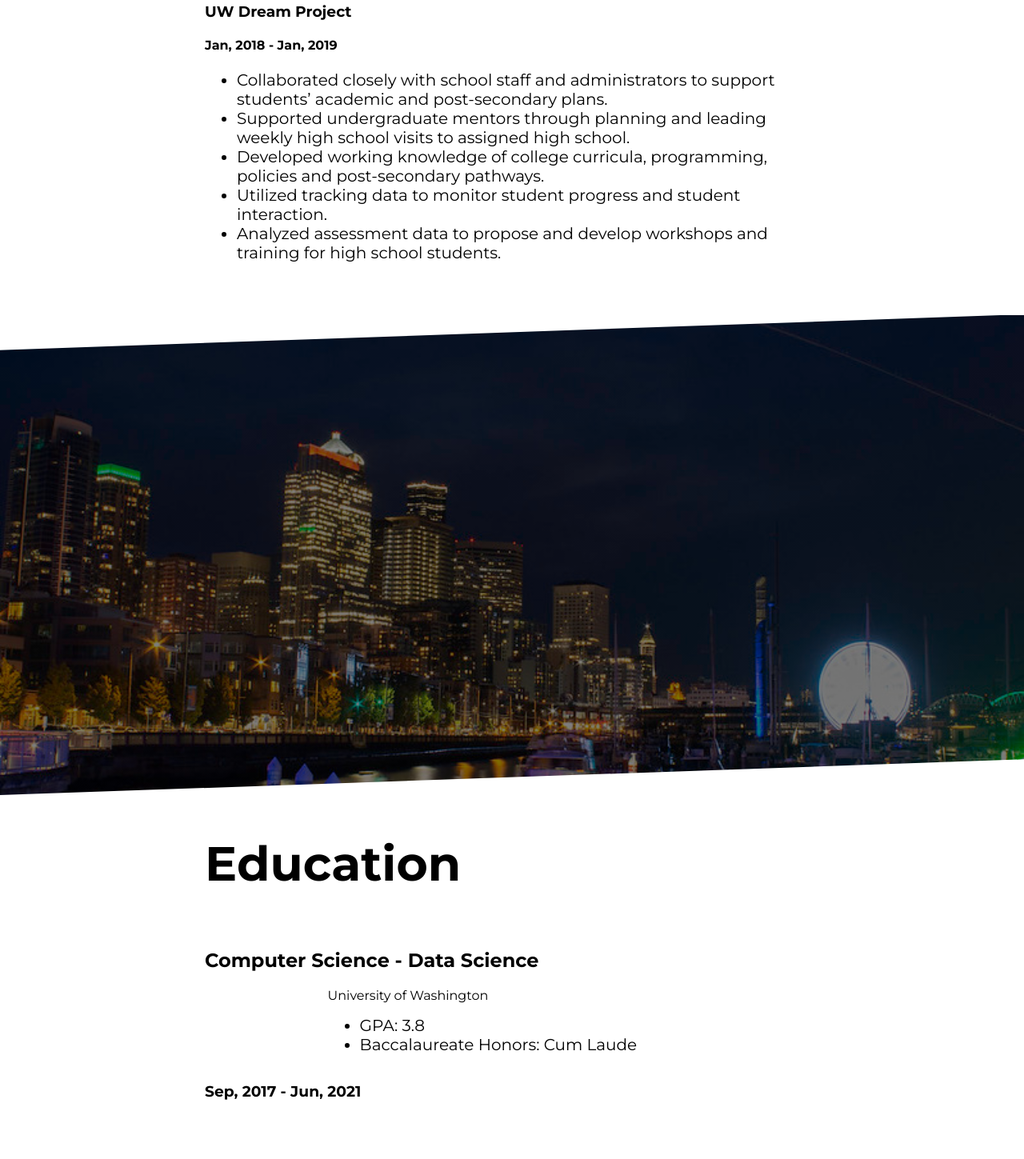
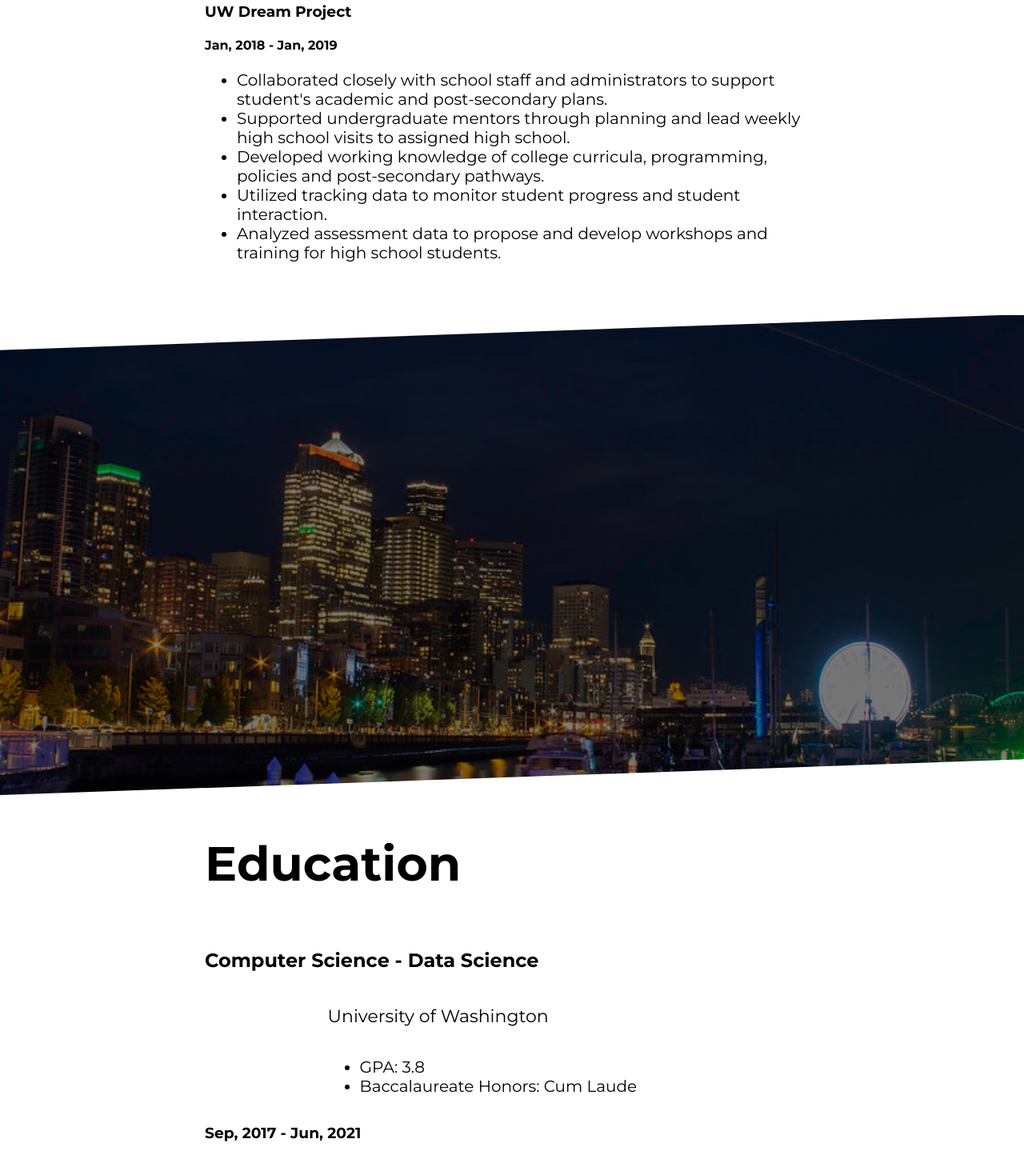
Before and after one commit to JVenberg/website-standalone, a website: page public/index.html in a window 1280 px wide. Shown: the part 1897-3346 px from the top of the page at 80% size. Drawn offline with Linux system fonts and the light colour scheme.

Commit message:
Fixed wording

```diff
--- a/public/index.html
+++ b/public/index.html
@@ -125,11 +125,11 @@ This is the index.html file for my "About Me" page.
           <h4>Jan, 2018 - Jan, 2019</h4>
           <ul>
             <li>
-              Collaborated closely with school staff and administrators to support students’ academic
+              Collaborated closely with school staff and administrators to support student's academic
               and post-secondary plans.
             </li>
             <li>
-              Supported undergraduate mentors through planning and leading weekly high school visits
+              Supported undergraduate mentors through planning and lead weekly high school visits
               to assigned high school.
             </li>
             <li>
@@ -154,7 +154,7 @@ This is the index.html file for my "About Me" page.
         <article>
           <h2>Computer Science - Data Science</h2>
           <section>
-            University of Washington
+            <p>University of Washington</p>
             <ul>
               <li>
                 GPA: 3.8
```
